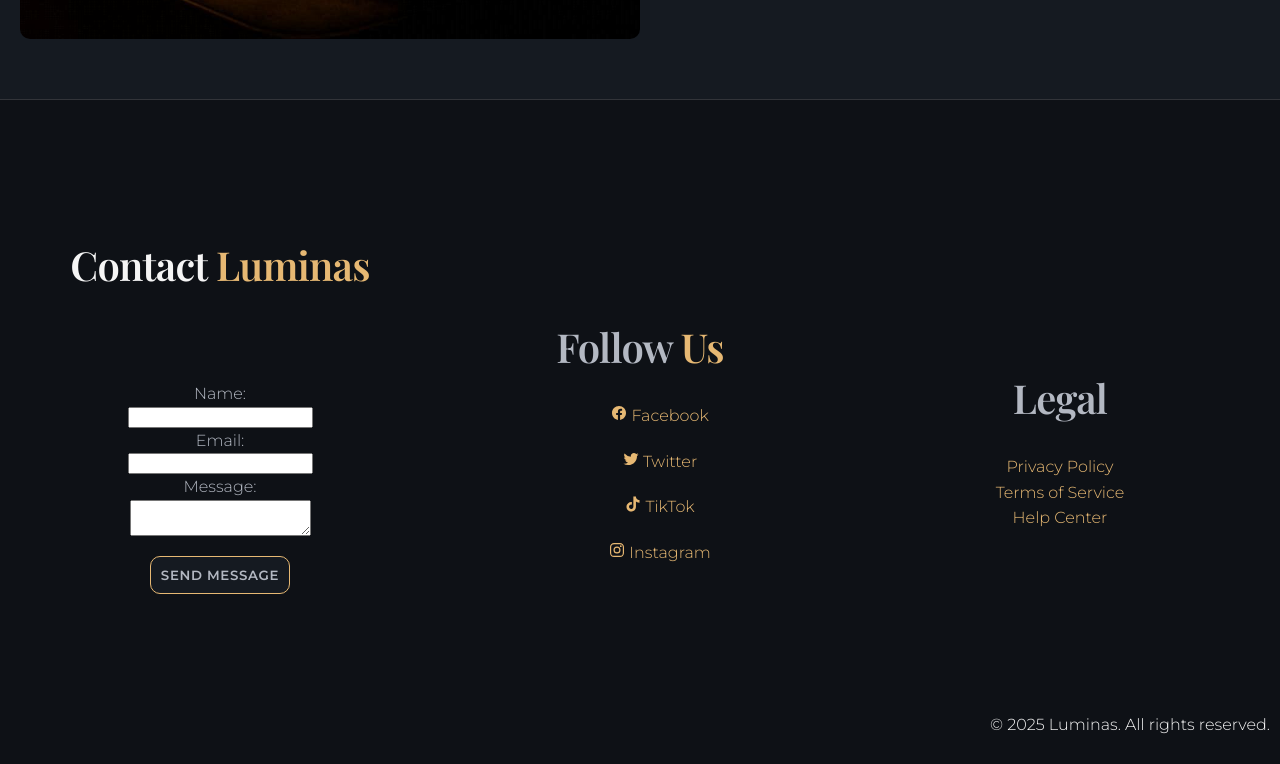
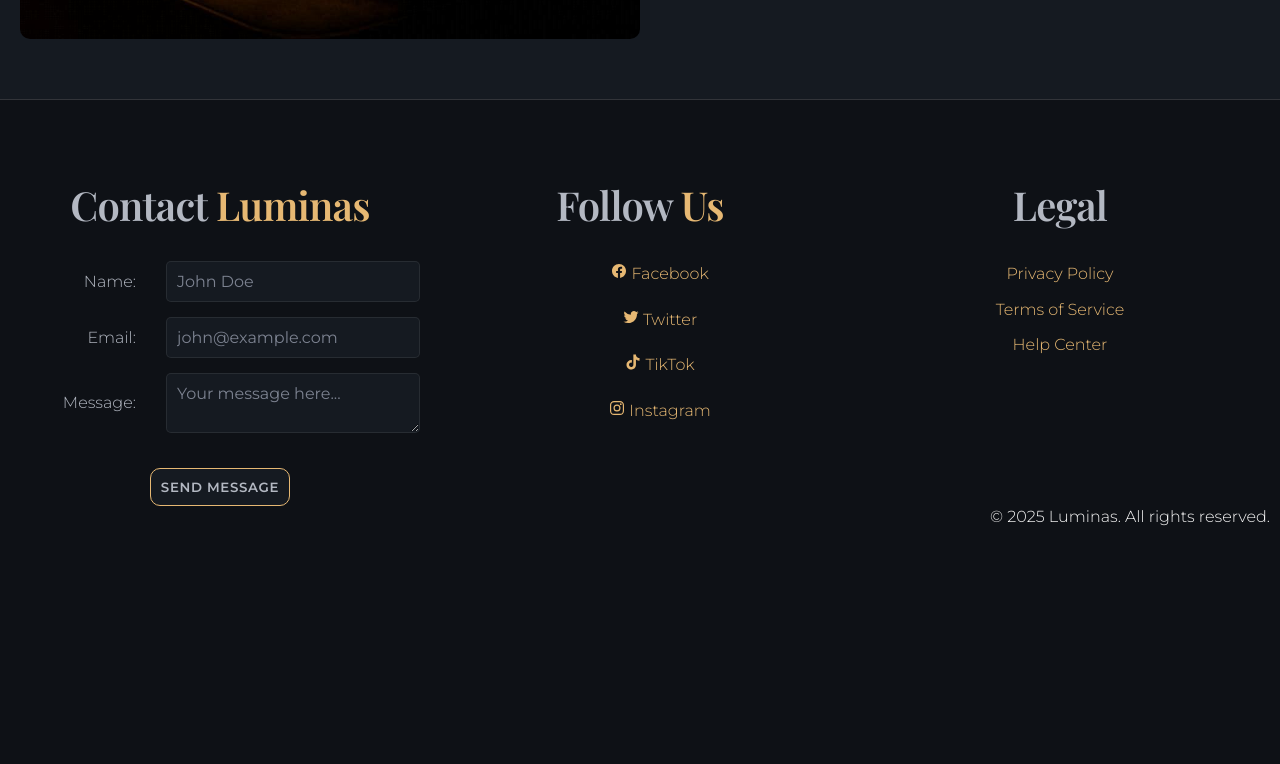
Before and after one commit to JoeZamir/lamp-project, a plain HTML site: page index.html in a window 1280 px wide. Shown: the part 3424-4188 px from the top of the page. After the commit the page ends 3980 px from the top, so only its background shows below. Drawn offline with nearby package versions, Linux system fonts and the light colour scheme.

Commit message:
updates and smaller image files

```diff
--- a/index.html
+++ b/index.html
@@ -75,17 +75,23 @@
 
         <section class="footer">
             <div id="footer-container">
-              <div class="contact-form">
+              <div class="contact-container">
                 <h2>Contact <span style="color: var(--accent-primary);">Luminas</span></h2>
               <form class="contact-form">
-                  <label for="name">Name:</label>
-                  <input type="text" id="name" name="name" required>
+                  <div class="contact-item">
+                    <label for="name">Name:</label>
+                    <input type="text" id="name" name="name" placeholder="John Doe" required>
+                  </div>
 
-                  <label for="email">Email:</label>
-                  <input type="email" id="email" name="email" required>
+                  <div class="contact-item">
+                    <label for="email">Email:</label>
+                    <input type="email" id="email" name="email" placeholder="john@example.com" required>
+                  </div>
 
-                  <label for="message">Message:</label>
-                  <textarea id="message" name="message" required></textarea>
+                  <div class="contact-item">
+                    <label for="message">Message:</label>
+                    <textarea id="message" name="message" placeholder="Your message here..." required></textarea>
+                  </div>
 
                   <button type="submit" class="button">Send Message</button>
               </form>
--- a/styles.css
+++ b/styles.css
@@ -444,12 +444,41 @@ nav a:hover {
 /* FOOTER SECTION */
 /*contact form styles*/
 .contact-form {
-  padding: 60px 20px;
   background: var(--bg-primary);
   color: var(--text-secondary);
   display: flex;
   flex-direction: column;
+  gap: 15px;
   align-items: center;
+}
+.contact-item {
+  display: flex;
+  flex-direction: row;
+  gap: 30px;
+  align-items: center;
+  width: 100%;
+  max-width: 400px;
+  text-align: center;
+}
+.contact-item label {
+  flex: 1;
+  font-size: 1rem;
+  text-align: right;
+}
+.contact-item input,
+.contact-item textarea {
+  flex: 2;
+  padding: 10px;
+  border: 1px solid var(--border-subtle);
+  border-radius: 5px;
+  background: var(--bg-secondary);
+  color: var(--text-primary);
+  font-size: 1rem;
+  font-family: var(--font-body);
+}
+.contact-item input::placeholder,
+.contact-item textarea::placeholder {
+  color: var(--text-tertiary);
 }
 .contact-form h2 {
   color: var(--text-primary);
@@ -467,7 +496,6 @@ nav a:hover {
   background: var(--bg-primary);
   color: var(--text-secondary);
   text-align: center;
-  align-items: center;
 }
 .social-links {
   list-style: none;
@@ -475,7 +503,8 @@ nav a:hover {
   justify-content: center;
   gap: 20px;
   flex-direction: column;
-  color: var(--accent-primary)
+  color: var(--accent-primary);
+  margin-bottom: 10px;
 }
 .icons {
   width: 30px;
@@ -486,6 +515,7 @@ nav a:hover {
   display: flex;
   flex-direction: column;
   gap: 10px;
+  margin-bottom: 10px;
   align-items: center;
   color: var(--accent-primary);
 }
```
